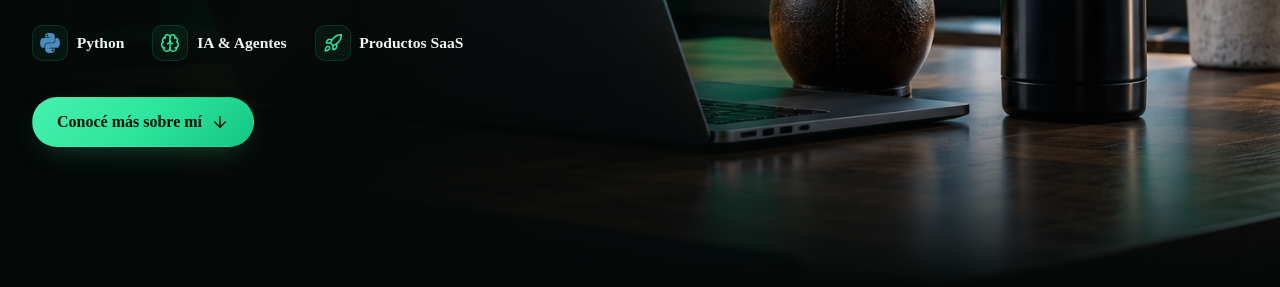
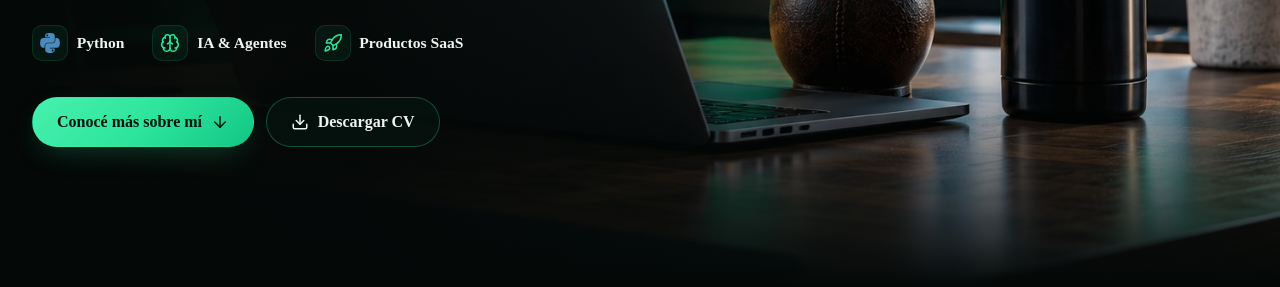
Before and after one commit to fngomezsosa/portfolio, an Astro site: page / in a window 1280 px wide. Shown: the part 513-800 px from the top of the page. Built offline with nearby package versions, Linux system fonts and the light colour scheme; Astro itself is replaced by a stand-in of ours; no server answers.

Commit message:
Botón "Descargar CV" en el Hero y en Contacto
PDF en public/Federico_Gomez_CV.pdf y links.cv en site.ts. Botón outline con
ícono de descarga y atributo download (Button suma la prop download).

```diff
--- a/src/components/sections/Contact.tsx
+++ b/src/components/sections/Contact.tsx
@@ -1,4 +1,4 @@
-import { ArrowUpRight, Mail } from 'lucide-react';
+import { ArrowUpRight, Download, Mail } from 'lucide-react';
 import { links, mailto } from '../../config/site';
 import type { ResponsiveImage } from '../../lib/images';
 import { Button } from '../ui/Button';
@@ -29,6 +29,11 @@ export function Contact({ gptechIcon }: { gptechIcon: ResponsiveImage }) {
               <li>
                 <Button href={links.whatsapp} external variant="outline" icon={<WhatsAppIcon size={20} className={styles.whatsapp} />}>
                   WhatsApp
+                </Button>
+              </li>
+              <li>
+                <Button href={links.cv} download variant="outline" icon={<Download size={20} aria-hidden="true" />}>
+                  Descargar CV
                 </Button>
               </li>
             </ul>
--- a/src/components/sections/Hero.module.css
+++ b/src/components/sections/Hero.module.css
@@ -92,6 +92,12 @@
   color: var(--accent);
 }
 
+.actions {
+  display: flex;
+  flex-wrap: wrap;
+  gap: 0.75rem;
+}
+
 @media (min-width: 1024px) {
   .hero {
     display: flex;
--- a/src/components/sections/Hero.tsx
+++ b/src/components/sections/Hero.tsx
@@ -3,9 +3,9 @@
  * un degradado oscuro a la izquierda para que el texto se lea. En mobile la imagen pasa
  * arriba como franja que se funde con el fondo.
  */
-import { ArrowDown, Brain, Rocket } from 'lucide-react';
+import { ArrowDown, Brain, Download, Rocket } from 'lucide-react';
 import { siPython } from 'simple-icons';
-import { site } from '../../config/site';
+import { links, site } from '../../config/site';
 import { heroHighlights } from '../../data/about';
 import type { ResponsiveImage } from '../../lib/images';
 import { Button } from '../ui/Button';
@@ -53,9 +53,14 @@ export function Hero({ image }: { image: ResponsiveImage }) {
           ))}
         </ul>
 
-        <Button href="#sobre-mi" iconEnd={<ArrowDown size={18} aria-hidden="true" />}>
-          Conocé más sobre mí
-        </Button>
+        <div className={styles.actions}>
+          <Button href="#sobre-mi" iconEnd={<ArrowDown size={18} aria-hidden="true" />}>
+            Conocé más sobre mí
+          </Button>
+          <Button href={links.cv} download variant="outline" icon={<Download size={18} aria-hidden="true" />}>
+            Descargar CV
+          </Button>
+        </div>
       </div>
     </section>
   );
--- a/src/components/ui/Button.tsx
+++ b/src/components/ui/Button.tsx
@@ -12,16 +12,19 @@ interface ButtonProps {
   iconEnd?: ReactNode;
   className?: string;
   ariaLabel?: string;
+  /** Descarga el archivo en lugar de abrirlo (atributo HTML `download`). */
+  download?: boolean;
 }
 
 /** Enlace con aspecto de botón (píldora). */
-export function Button({ href, children, variant = 'primary', size = 'md', external, icon, iconEnd, className, ariaLabel }: ButtonProps) {
+export function Button({ href, children, variant = 'primary', size = 'md', external, icon, iconEnd, className, ariaLabel, download }: ButtonProps) {
   return (
     <a
       href={href}
       className={[styles.button, styles[variant], styles[size], className].filter(Boolean).join(' ')}
       {...(external ? { target: '_blank', rel: 'noopener noreferrer' } : {})}
       aria-label={ariaLabel}
+      download={download || undefined}
     >
       {icon}
       <span>{children}</span>
--- a/src/config/site.ts
+++ b/src/config/site.ts
@@ -23,6 +23,7 @@ export const links = {
   // Número del CV en formato internacional (Argentina, celular: 54 9 11 …).
   whatsapp: 'https://wa.me/5491134363005?text=' + encodeURIComponent('Hola Federico, vi tu portfolio y quería contactarte.'),
   gptech: 'https://www.gp-tech.com.ar/',
+  cv: '/Federico_Gomez_CV.pdf',
 } as const;
 
 export const mailto = `mailto:${links.email}`;
```
Also changed, not shown: tests/portfolio.spec.ts (+21 -0 lines), 1 other file.
